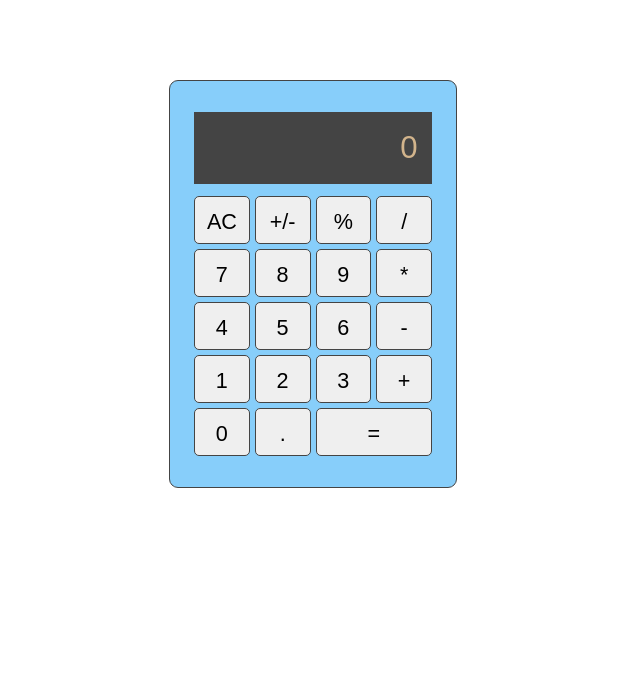
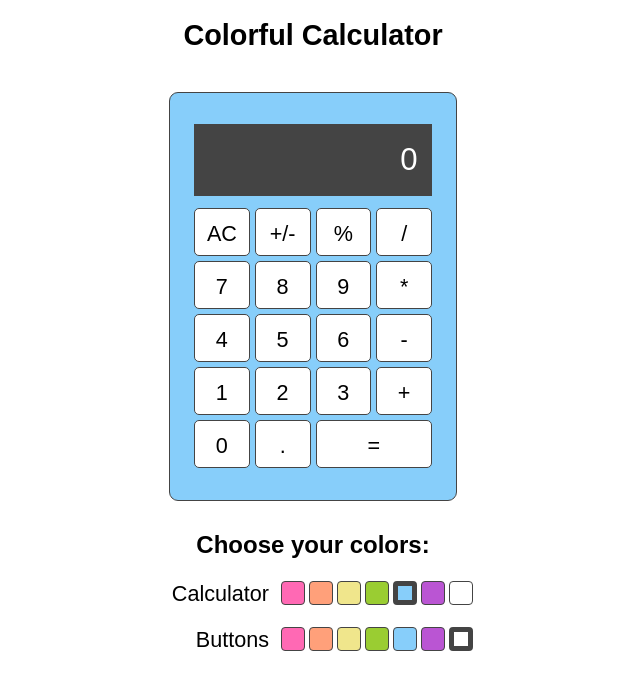
Before and after one commit to KristenWilde/react-calculator, a React (Create React App) app in the folder calculator/: page / in a window 1280 px wide. Shown: the top 690 px of the page, without its empty margins (327-967 px from the left). Built offline with nearby package versions, Linux system fonts and the light colour scheme.

Commit message:
finished with colors

```diff
--- a/calculator/src/App.css
+++ b/calculator/src/App.css
@@ -2,9 +2,28 @@ html {
   font: 24px Arial, Helvetica, sans-serif;
 }
 
+body {
+  text-align: center;
+}
+
+
+h1 {
+  font-size: 1.2rem;
+}
+
+h2 {
+  font-size: 1rem;
+  margin: .5em;
+}
+
+h3 {
+  font-size: .9rem;
+  margin: 10px;
+}
+
 #calculator {
   width: 12rem;
-  margin: 80px auto;
+  margin: 40px auto 30px;
   background-color: lightskyblue;
   border: 1px solid #444;
   border-radius: 9px;
@@ -21,7 +40,7 @@ html {
   margin-bottom: .5rem;
   background-color: #444;
   text-align: right;
-  color: tan;
+  color: #fff;
   font-size: 1.3rem;
   box-sizing: border-box;
 }
@@ -44,3 +63,29 @@ button {
 button:last-child {
   grid-column-end: span 2;
 }
+
+#color-pickers h3 {
+  width: 5em;
+  text-align: right;
+  display: inline-block;
+  font-weight: 200;
+}
+
+.color-choice {
+  display: inline-block;
+  width: 1rem;
+  height: 1rem;
+  border: 1px solid #444;
+  border-radius: 4px;
+  margin: 10px 2px;
+  box-sizing: border-box;
+  vertical-align: top;
+}
+
+.color-choice input {
+  display: none;
+}
+
+.color-choice.selected {
+  border-width: 5px;
+}
--- a/calculator/src/App.js
+++ b/calculator/src/App.js
@@ -1,170 +1,98 @@
 import React, { Component } from 'react';
+import Calculator from './Calculator';
 import './App.css';
 
 export default class App extends Component {
   state = {
-    num1: '',
-    num2: '',
-    operator: null,
+    mainColor: 'lightskyblue',
+    buttonColor: 'white'
   }
 
-  handleOperatorClick = (char) => {
-    this.setState({ operator: char })
-  }
-
-  reset = (e) => {
-    this.setState({ num1: '', num2: '', operator: null, answer: '' })
-  }
-
-  handleNumberClick = (char) => {
-    if (this.state.operator) {
-      const num2 = this.state.num2 + char
-      this.setState({ num2 })
-    } else {
-      const num1 = this.state.num1 + char
-      this.setState({ num1 })
-    }
-  }
-
-  percent = (e) => {
-    console.log('called percent')
-    if (this.state.operator) {
-      if (this.state.num2.includes('.')) {
-        return
-      }
-      const num2 = String(Number(this.state.num2) / 100)
-      this.setState({ num2 })
-    } else {
-      if (this.state.num1.includes('.')) {
-        return
-      }
-      const num1 = String(Number(this.state.num1) / 100)
-      this.setState({ num1 })
-    }
-  }
-
-  changeSign = (e) => {
-    if (this.state.operator) {
-      const num2 = String(Number(this.state.num2) * -1)
-      this.setState({ num2 })
-    } else {
-      const num1 = String(Number(this.state.num1) * -1)
-      this.setState({ num1 })
-    }
-  }
-
-  calculate = () => {
-    const num1 = Number(this.state.num1)
-    const num2 = Number(this.state.num2)
-    let answer;
-    switch (this.state.operator) {
-      case '+':
-        answer = num1 + num2
-        break
-      case '-':
-        answer = num1 - num2
-        break
-      case '*':
-        answer = num1 * num2
-        break
-      case '/':
-        answer = num1 / num2
-        break
-    }
-    this.setState({ num1: String(answer), num2: '', operator: null })
+  setColor = (part, colorString) => {
+    part === 'Calculator'
+    ? this.setState({ mainColor: colorString })
+    : this.setState({ buttonColor: colorString })
   }
 
   render() {
     return (
-      <CalculatorUI
-        handleOperatorClick={this.handleOperatorClick}
-        handleNumberClick={this.handleNumberClick}
-        reset={this.reset}
-        output={this.state.num2 || this.state.num1}
-        throwError={this.throwError}
-        submit={this.calculate}
-        percent={this.percent}
-        changeSign={this.changeSign}
-      />
+      <main>
+        <h1>Colorful Calculator</h1>
+        <Calculator
+          colors={{...this.state}}
+        />
+        <ColorSection
+          mainColor={this.state.mainColor}
+          buttonColor={this.state.buttonColor}
+          setColor={this.setColor}
+        />
+      </main>
     )
   }
 }
 
-function CalculatorUI(props) {
+function ColorSection(props) {
+  const colors = ['hotpink', 'lightsalmon', 'khaki', 'yellowgreen',
+                  'lightskyblue', 'mediumorchid', 'white']
+
   return (
-    <div id="calculator">
-      <Screen
-        output={props.output}
-        throwError={props.throwError}
-      />
-      <ButtonGroup
-        operator={props.handleOperatorClick}
-        input={props.handleNumberClick}
-        reset={props.reset}
-        submit={props.submit}
-        percent={props.percent}
-        changeSign={props.changeSign}
-      />
+    <div id="color-pickers">
+      <h2>Choose your colors:</h2>
+      <ColorPicker
+        setColor={props.setColor}
+        colorChoices={colors}
+        selectedColor={props.mainColor}
+      >
+        Calculator
+      </ColorPicker>
+      <ColorPicker
+        setColor={props.setColor}
+        colorChoices={colors}
+        selectedColor={props.buttonColor}
+      >
+        Buttons
+      </ColorPicker>
     </div>
   )
 }
 
-function Screen(props) {
-  function roundForScreen(numString) {
-    const MAXLENGTH = 12
-
-    if (numString.length <= MAXLENGTH) {
-      return numString
-    }
-    if (Number(numString) > MAXLENGTH * 10 ) {
-      return 'Err - press AC'
-    }
-    const integerPartLength = String(Math.trunc(Number(numString))).length
-    const decimalPartLength = MAXLENGTH - integerPartLength
-    return Number(numString).toFixed(decimalPartLength)
+function ColorPicker(props) {
+  function colorSelected(colorName) {
+    return colorName === props.selectedColor
   }
 
-  return <div id="screen">{roundForScreen(props.output) || 0}</div>
-}
-
-function ButtonGroup(props) {
-  const myButtons=[
-    {action: props.reset,      display: 'AC' },
-    {action: props.changeSign, display: '+/-'},
-    {action: props.percent,    display: '%'  },
-    {action: props.operator,   display: '/'},
-    {action: props.input,      display: '7'},
-    {action: props.input,      display: '8'},
-    {action: props.input,      display: '9'},
-    {action: props.operator,   display: '*'},
-    {action: props.input,      display: '4'},
-    {action: props.input,      display: '5'},
-    {action: props.input,      display: '6'},
-    {action: props.operator,   display: '-'},
-    {action: props.input,      display: '1'},
-    {action: props.input,      display: '2'},
-    {action: props.input,      display: '3'},
-    {action: props.operator,   display: '+'},
-    {action: props.input,      display: '0'},
-    {action: props.input,      display: '.'},
-    {action: props.submit,     display: '='}
-  ]
+  function selectedClass(colorName) {
+    return colorSelected(colorName) ? 'selected' : ''
+  }
 
   return (
-    <div id="buttons-wrapper">
-      {myButtons.map(btn => (
-        <Button display={btn.display} key={btn.display}>
-          {btn.action}
-        </Button>
+    <div>
+      <h3>{props.children}</h3>
+      {props.colorChoices.map(colorName => (
+        <label
+          className={`color-choice ${selectedClass(colorName)}`}
+          style={{
+            background: colorName
+          }}
+        >
+          <input
+            key={colorName}
+            type="radio"
+            name={props.children}
+            checked={colorSelected(colorName)}
+            onChange={() => props.setColor(props.children, colorName)}
+          />
+        </label>
       ))}
     </div>
   )
 }
 
-function Button(props) {
-  return (
-    <button onClick={() => props.children(props.display)}>
-      {props.display}
-    </button>
-  )
-}
+/*<input
+          type="radio"
+          style={{background: colorName }}
+          name="color"
+          checked={colorName === props.selectedColor}
+        />
+className={colorSelected(colorName) && 'selected'}
+        */
--- /dev/null
+++ b/calculator/src/Button.js
@@ -0,0 +1,9 @@
+import React from 'react'
+
+export default function Button(props) {
+  return (
+    <button onClick={() => props.children(props.display)} style={{background: props.color}}>
+      {props.display}
+    </button>
+  )
+}
--- /dev/null
+++ b/calculator/src/ButtonGroup.js
@@ -0,0 +1,36 @@
+import React from 'react'
+import Button from './Button'
+
+export default function ButtonGroup(props) {
+  const myButtons=[
+    {action: props.reset,      display: 'AC' },
+    {action: props.changeSign, display: '+/-'},
+    {action: props.percent,    display: '%'  },
+    {action: props.operator,   display: '/'},
+    {action: props.input,      display: '7'},
+    {action: props.input,      display: '8'},
+    {action: props.input,      display: '9'},
+    {action: props.operator,   display: '*'},
+    {action: props.input,      display: '4'},
+    {action: props.input,      display: '5'},
+    {action: props.input,      display: '6'},
+    {action: props.operator,   display: '-'},
+    {action: props.input,      display: '1'},
+    {action: props.input,      display: '2'},
+    {action: props.input,      display: '3'},
+    {action: props.operator,   display: '+'},
+    {action: props.input,      display: '0'},
+    {action: props.input,      display: '.'},
+    {action: props.submit,     display: '='}
+  ]
+
+  return (
+    <div id="buttons-wrapper">
+      {myButtons.map(btn => (
+        <Button display={btn.display} key={btn.display} color={props.color}>
+          {btn.action}
+        </Button>
+      ))}
+    </div>
+  )
+}
--- /dev/null
+++ b/calculator/src/Calculator.js
@@ -0,0 +1,93 @@
+import React, { Component } from 'react';
+import CalculatorUI from './CalculatorUI'
+import './App.css';
+
+export default class Calculator extends Component {
+  state = {
+    num1: '',
+    num2: '',
+    operator: null,
+  }
+
+  handleOperatorClick = (char) => {
+    this.setState({ operator: char })
+  }
+
+  reset = (e) => {
+    this.setState({ num1: '', num2: '', operator: null, answer: '' })
+  }
+
+  handleNumberClick = (char) => {
+    if (this.state.operator) {
+      const num2 = this.state.num2 + char
+      this.setState({ num2 })
+    } else {
+      const num1 = this.state.num1 + char
+      this.setState({ num1 })
+    }
+  }
+
+  percent = (e) => {
+    console.log('called percent')
+    if (this.state.operator) {
+      if (this.state.num2.includes('.')) {
+        return
+      }
+      const num2 = String(Number(this.state.num2) / 100)
+      this.setState({ num2 })
+    } else {
+      if (this.state.num1.includes('.')) {
+        return
+      }
+      const num1 = String(Number(this.state.num1) / 100)
+      this.setState({ num1 })
+    }
+  }
+
+  changeSign = (e) => {
+    if (this.state.operator) {
+      const num2 = String(Number(this.state.num2) * -1)
+      this.setState({ num2 })
+    } else {
+      const num1 = String(Number(this.state.num1) * -1)
+      this.setState({ num1 })
+    }
+  }
+
+  calculate = () => {
+    const num1 = Number(this.state.num1)
+    const num2 = Number(this.state.num2)
+    let answer;
+    switch (this.state.operator) {
+      case '+':
+        answer = num1 + num2
+        break
+      case '-':
+        answer = num1 - num2
+        break
+      case '*':
+        answer = num1 * num2
+        break
+      case '/':
+        answer = num1 / num2
+        break
+    }
+    this.setState({ num1: String(answer), num2: '', operator: null })
+  }
+
+  render() {
+    return (
+      <CalculatorUI
+        handleOperatorClick={this.handleOperatorClick}
+        handleNumberClick={this.handleNumberClick}
+        reset={this.reset}
+        output={this.state.num2 || this.state.num1}
+        throwError={this.throwError}
+        submit={this.calculate}
+        percent={this.percent}
+        changeSign={this.changeSign}
+        colors={this.props.colors}
+      />
+    )
+  }
+}
--- /dev/null
+++ b/calculator/src/CalculatorUI.js
@@ -0,0 +1,23 @@
+import React from 'react'
+import ButtonGroup from './ButtonGroup'
+import Screen from './Screen'
+
+export default function CalculatorUI(props) {
+  return (
+    <div id="calculator" style={{background: props.colors.mainColor}}>
+      <Screen
+        output={props.output}
+        throwError={props.throwError}
+      />
+      <ButtonGroup
+        operator={props.handleOperatorClick}
+        input={props.handleNumberClick}
+        reset={props.reset}
+        submit={props.submit}
+        percent={props.percent}
+        changeSign={props.changeSign}
+        color={props.colors.buttonColor}
+      />
+    </div>
+  )
+}
--- /dev/null
+++ b/calculator/src/Screen.js
@@ -0,0 +1,19 @@
+import React from 'react'
+
+export default function Screen(props) {
+  function roundForScreen(numString) {
+    const MAXLENGTH = 12
+
+    if (numString.length <= MAXLENGTH) {
+      return numString
+    }
+    if (Number(numString) > MAXLENGTH * 10 ) {
+      return 'Err - press AC'
+    }
+    const integerPartLength = String(Math.trunc(Number(numString))).length
+    const decimalPartLength = MAXLENGTH - integerPartLength
+    return Number(numString).toFixed(decimalPartLength)
+  }
+
+  return <div id="screen">{roundForScreen(props.output) || 0}</div>
+}
```
